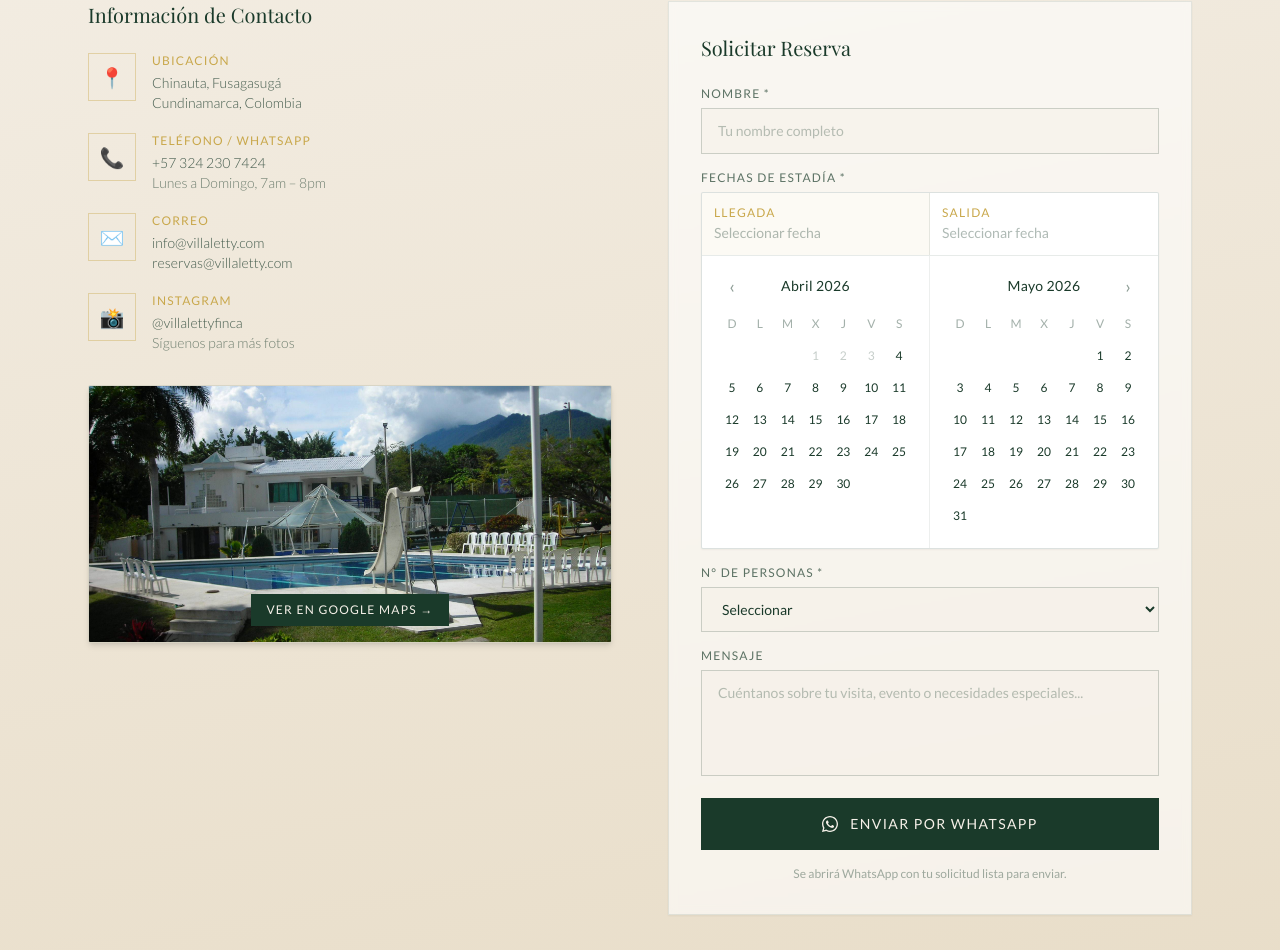
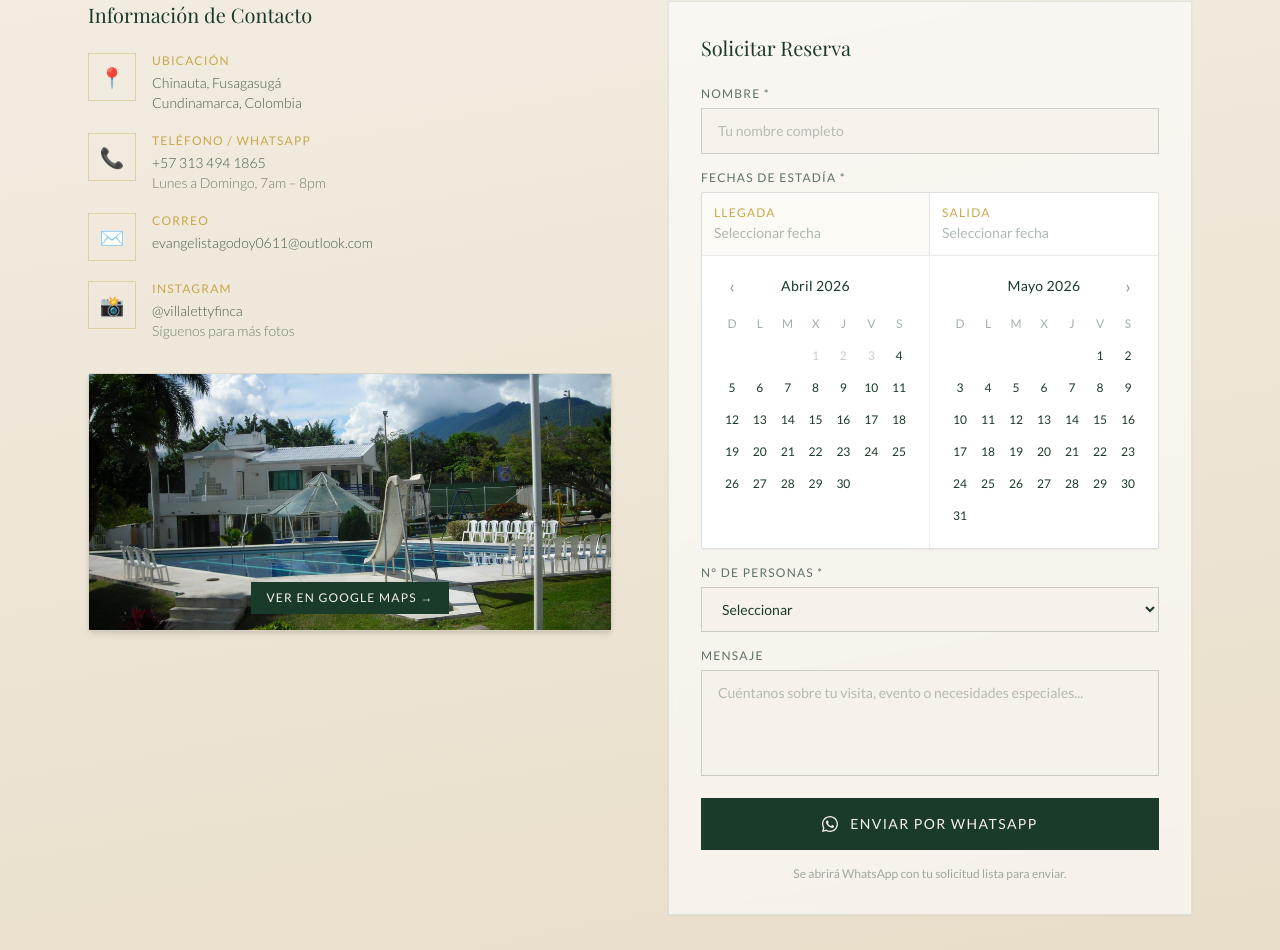
Before and after one commit to Dangod-spec/villa-letty, a Next.js app: page / in a window 1280 px wide. Shown: the part 7307-8257 px from the top of the page. Built offline with nearby package versions, Linux system fonts and the light colour scheme; a web font is replaced by a local one.

Commit message:
Update Contacto.tsx

```diff
--- a/app/components/Contacto.tsx
+++ b/app/components/Contacto.tsx
@@ -247,12 +247,12 @@ const infoItems = [
   {
     icon: '📞',
     title: 'Teléfono / WhatsApp',
-    lines: ['+57 324 230 7424', 'Lunes a Domingo, 7am – 8pm'],
+    lines: ['+57 313 494 1865', 'Lunes a Domingo, 7am – 8pm'],
   },
   {
     icon: '✉️',
     title: 'Correo',
-    lines: ['info@villaletty.com', 'reservas@villaletty.com'],
+    lines: ['evangelistagodoy0611@outlook.com'],
   },
   {
     icon: '📸',
@@ -378,7 +378,7 @@ export default function Contacto() {
                       ) : item.title === 'Teléfono / WhatsApp' ? (
                         <>
                           <a
-                            href="tel:+573242307424"
+                            href="tel:+573134941865"
                             className="block text-verde-oscuro/80 hover:text-dorado font-sans font-light text-sm transition-colors"
                           >
                             {item.lines[0]}
```
